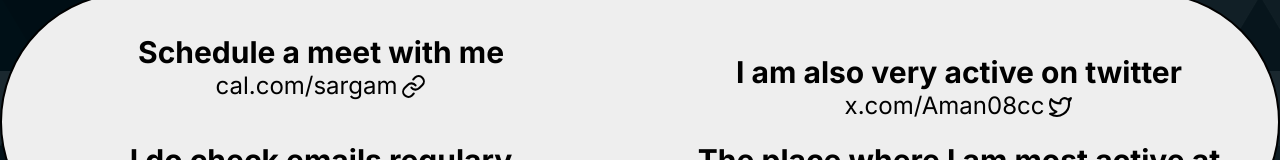
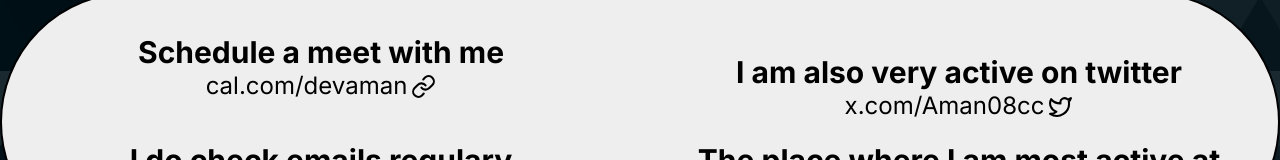
Before and after one commit to Amancodes26/portfolio, a Next.js app: page / in a window 1280 px wide. Shown: the part 2254-2414 px from the top of the page. Built offline with nearby package versions, Linux system fonts and the light colour scheme.

Commit message:
project completed

```diff
--- a/src/components/ContactMe.tsx
+++ b/src/components/ContactMe.tsx
@@ -25,7 +25,7 @@ import {
                 href={'https://cal.com/devaman26'}
                 className="text-center flex items-center gap-1"
               >
-                <span className="dark:text-white text-2xl">cal.com/sargam</span>
+                <span className="dark:text-white text-2xl">cal.com/devaman</span>
                 <LinkIcon className="dark:text-white" size={25} />
               </Link>
             </div>
```
